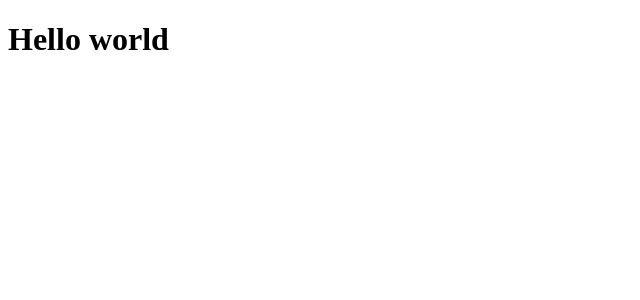
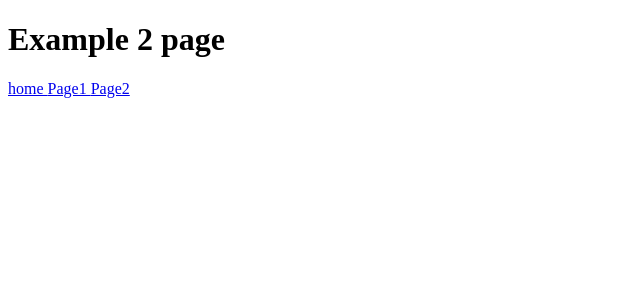
Before and after one commit to SamSeabourn/reclaimerUI, a React (Vite) app: page /Example2 in a window 1280 px wide. Shown: the top 300 px of the page, without its empty margins (0-640 px from the left). Built offline with nearby package versions, Linux system fonts and the light colour scheme.

Commit message:
dev: Implemented react router and stand in links

```diff
--- a/package.json
+++ b/package.json
@@ -11,7 +11,9 @@
   },
   "dependencies": {
     "react": "^19.0.0",
-    "react-dom": "^19.0.0"
+    "react-dom": "^19.0.0",
+    "react-router": "^7.5.0",
+    "react-router-dom": "^7.5.0"
   },
   "devDependencies": {
     "@eslint/js": "^9.21.0",
--- a/src/App.tsx
+++ b/src/App.tsx
@@ -1,5 +1,16 @@
-export const App = () => {
-  return <h1>Hello world</h1>;
-};
+import { Routes, Route } from 'react-router-dom';
 
+import Welcome from './assets/pages/Welcome';
+import Example1 from './assets/pages/Example1';
+import Example2 from './assets/pages/Example2.tsx';
+
+function App() {
+  return (
+    <Routes>
+      <Route path="/" element={<Welcome />} />
+      <Route path="/Example1" element={<Example1 />} />
+      <Route path="/Example2" element={<Example2 />} />
+    </Routes>
+  );
+}
 export default App;
--- /dev/null
+++ b/src/assets/pages/Example1.tsx
@@ -0,0 +1,13 @@
+import { Outlet, NavLink } from 'react-router-dom';
+
+export default function Example1() {
+  return (
+    <div>
+      <h1>Example page 1</h1>
+      <NavLink to="/"> home </NavLink>
+      <NavLink to="/Example1"> Page1 </NavLink>
+      <NavLink to="/Example2"> Page2 </NavLink>
+      <Outlet />
+    </div>
+  );
+}
--- /dev/null
+++ b/src/assets/pages/Example2.tsx
@@ -0,0 +1,13 @@
+import { Outlet, NavLink } from 'react-router-dom';
+
+export default function Example2() {
+  return (
+    <div>
+      <h1>Example 2 page</h1>
+      <NavLink to="/"> home </NavLink>
+      <NavLink to="/Example1"> Page1 </NavLink>
+      <NavLink to="/Example2"> Page2 </NavLink>
+      <Outlet />
+    </div>
+  );
+}
--- /dev/null
+++ b/src/assets/pages/Welcome.tsx
@@ -0,0 +1,15 @@
+import { Outlet, NavLink } from 'react-router-dom';
+
+//import Button from './assets/components/Button.tsx';
+
+export default function Welcome() {
+  return (
+    <div>
+      <h1>Welcome</h1>
+      <NavLink to="/"> home </NavLink>
+      <NavLink to="/Example1"> Page1 </NavLink>
+      <NavLink to="/Example2"> Page2 </NavLink>
+      <Outlet />
+    </div>
+  );
+}
--- a/src/main.tsx
+++ b/src/main.tsx
@@ -1,10 +1,15 @@
-import { StrictMode } from 'react';
-import { createRoot } from 'react-dom/client';
+import React from 'react';
+import ReactDOM from 'react-dom/client';
+import { BrowserRouter } from 'react-router-dom';
 
-import App from './App.tsx';
+import App from './App';
 
-createRoot(document.getElementById('root')!).render(
-  <StrictMode>
-    <App />
-  </StrictMode>,
+const root = document.getElementById('root') as HTMLElement;
+
+ReactDOM.createRoot(root).render(
+  <React.StrictMode>
+    <BrowserRouter>
+      <App />
+    </BrowserRouter>
+  </React.StrictMode>,
 );
```
Also changed, not shown: src/assets/components/Aside.tsx (added, +7 -0 lines), src/assets/components/Button.tsx (added), 2 other files (tests, documents, lock files or other folders).
